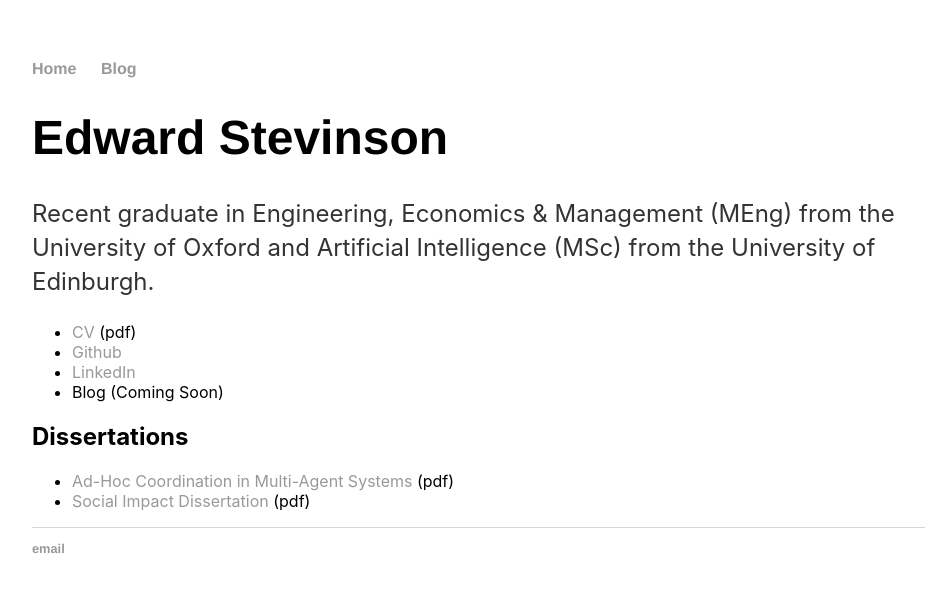
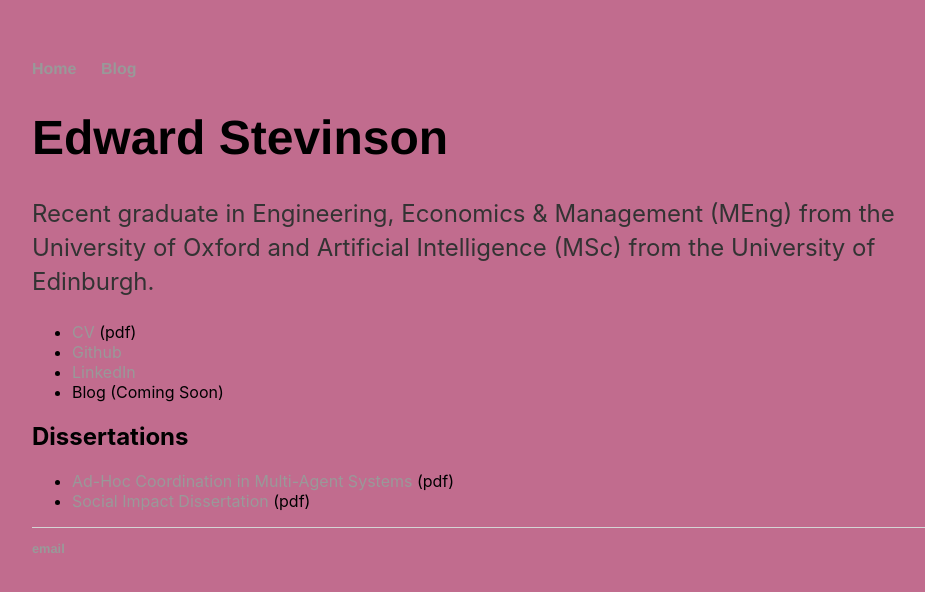
Before and after one commit to Stevinson/stevinson.github.io, a Jekyll site: the page built from index.md, in a window 1280 px wide. Shown: the top 592 px of the page, without its empty margins (160-1085 px from the left). Built offline with Jekyll 4.4.1, drawn with Linux system fonts in a browser that asks for light colours.

Commit message:
Update main.css

```diff
--- a/css/main.css
+++ b/css/main.css
@@ -4,6 +4,7 @@ body {
         "Segoe UI", Helvetica, Arial, sans-serif;
     margin: 60px auto;
     width: 70%;
+    background-color: hsla(336, 86%, 32%, 0.6);
 }
 nav ul, footer ul {
     font-family:'Helvetica', 'Arial', 'Sans-Serif';
```
